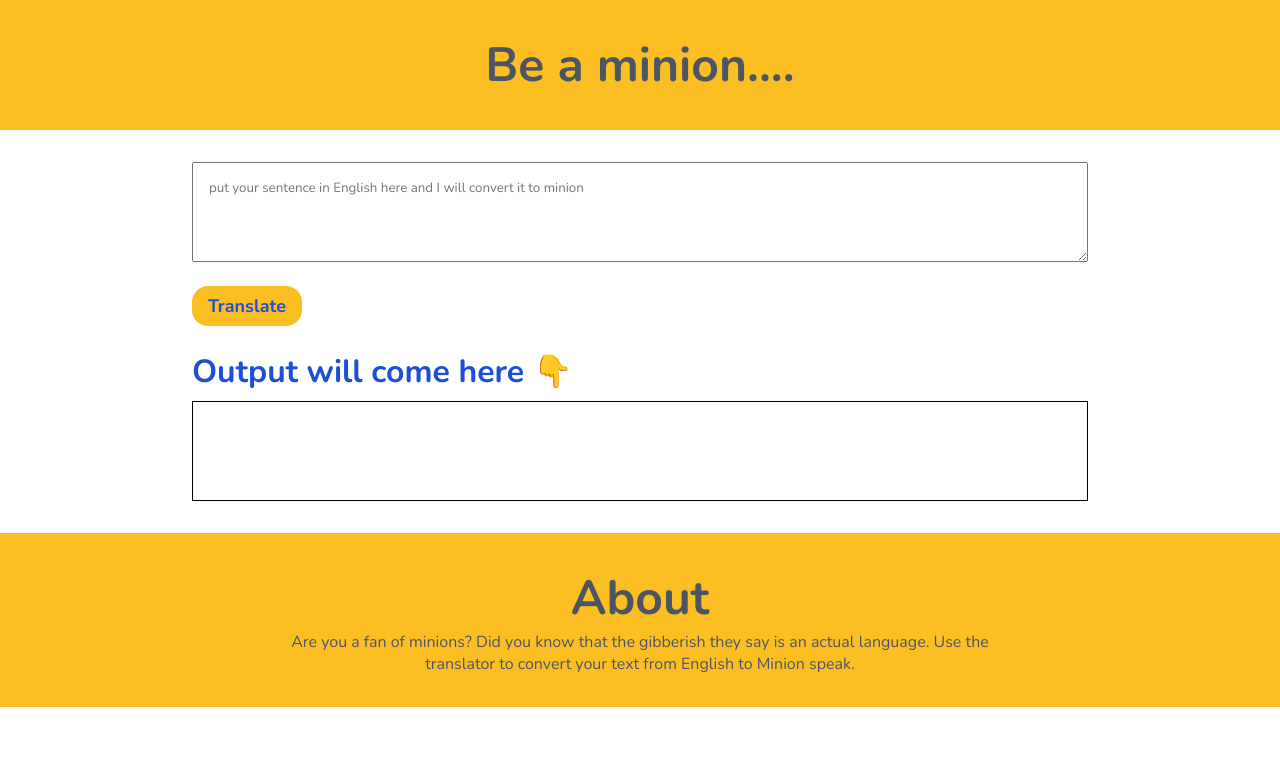
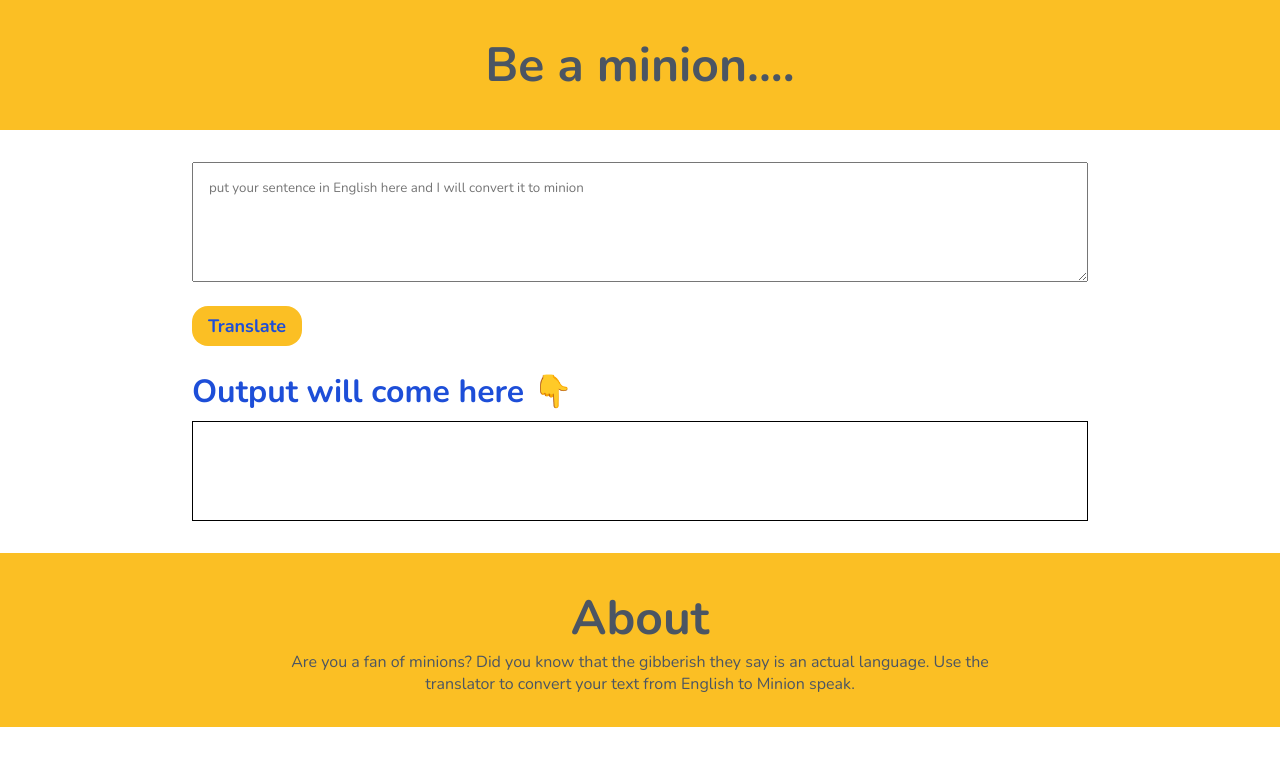
Before and after one commit to rohan-04/minion-speak, a plain HTML site: page index.html in a window 1280 px wide. Drawn offline with nearby package versions, Linux system fonts and the light colour scheme.

Commit message:
final commit

```diff
--- a/styles.css
+++ b/styles.css
@@ -36,7 +36,7 @@ nav {
 
 #txt-input {
 	width: 100%;
-	height: 100px;
+	height: 120px;
 	display: block;
 	padding: 1rem;
 }
```
